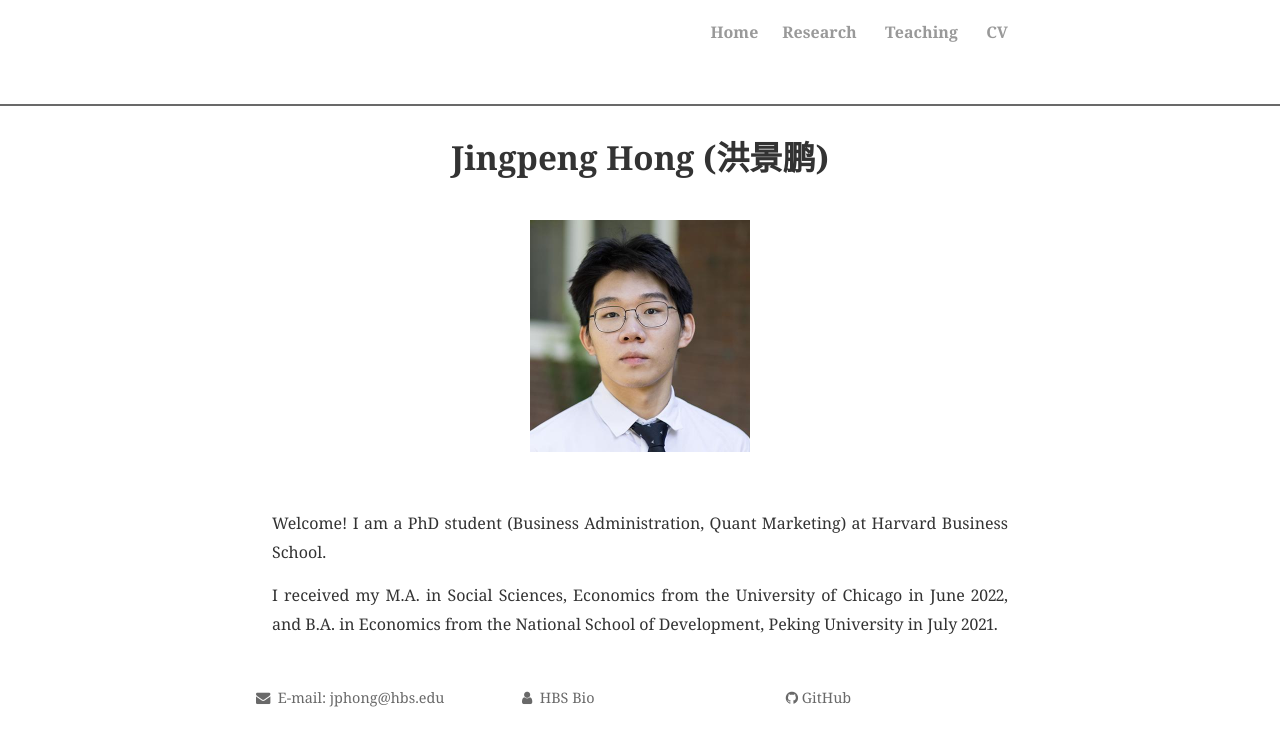
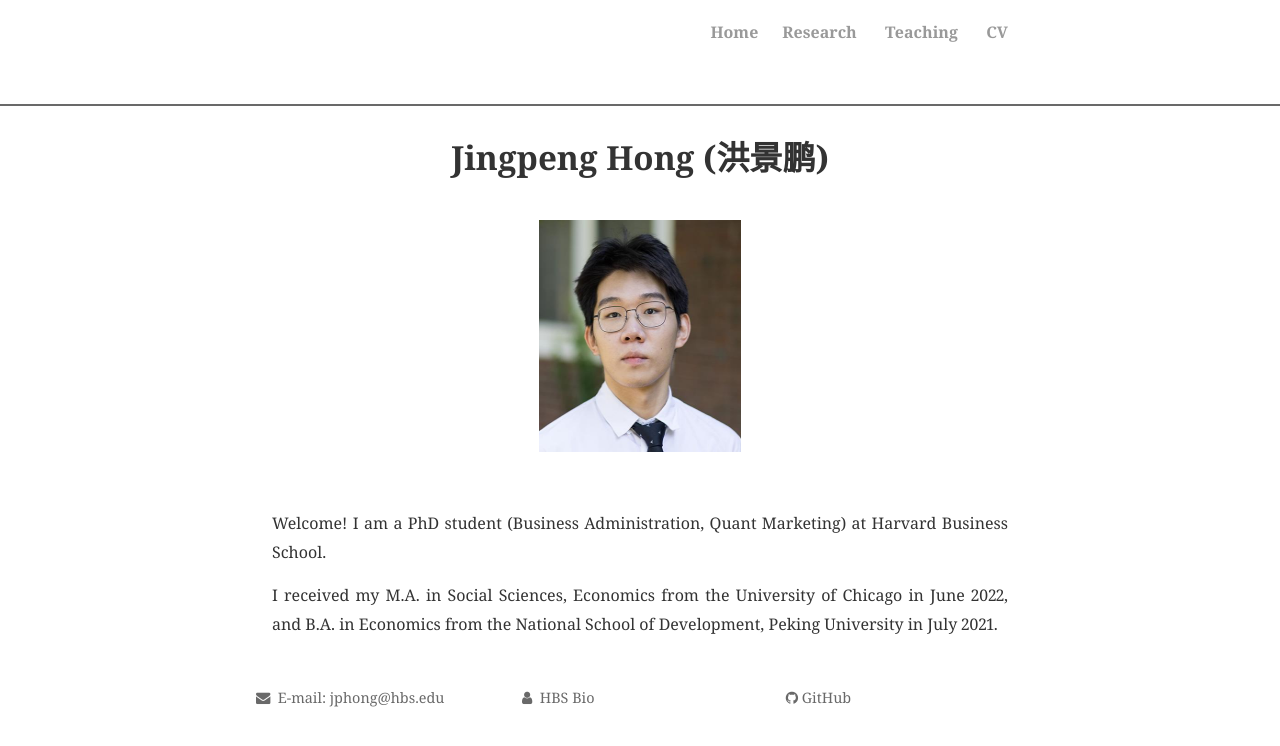
Before and after one commit to JingpengHong/JingpengHong.github.io, a Jekyll site: the page built from index.html, in a window 1280 px wide. Shown: the top 746 px of the page. Built offline with Jekyll 4.4.1, drawn with Linux system fonts in a browser that asks for light colours; nearby versions of some CDN libraries; the list of posts is cut into pages by our own code; comment, search, counter and statistics services are not loaded; a style sheet for code colours, icons or effects is not loaded.

Commit message:
Update index.html

```diff
--- a/index.html
+++ b/index.html
@@ -12,7 +12,7 @@ title: Jingpeng Hong (洪景鹏)
   gtag('config', 'UA-108085250-1');
 </script>
 
-<img src="profile.jpg" alt="Jingpeng Hong" style="width:220px;height:232px;" title="Jingpeng Hong (洪景鹏)"; algin="middle">
+<img src="profile.jpg" alt="Jingpeng Hong" style="width:202px;height:232px;" title="Jingpeng Hong (洪景鹏)"; algin="middle">
 
 <br><br>
 <p style="text-align:justify;"> Welcome! I am a PhD student (Business Administration, Quant Marketing) at Harvard Business School.
```
